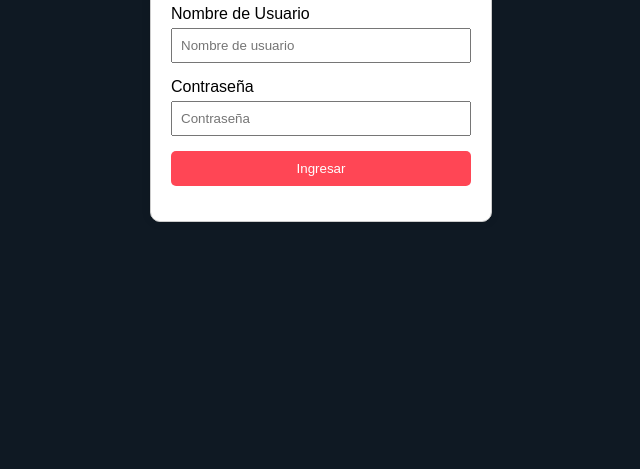
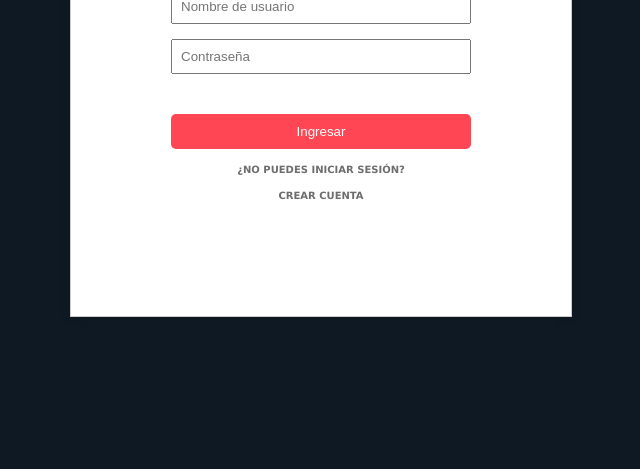
Before and after one commit to Santahhhh/Valopedia, a website: page html/inicio-sesion.html in a window 1280 px wide. Shown: the part 331-800 px from the top of the page, without its empty margins (319-959 px from the left). Drawn offline with Linux system fonts and the light colour scheme.

Commit message:
agregamos detalles a inicio-sesion

```diff
--- a/html/inicio-sesion.html
+++ b/html/inicio-sesion.html
@@ -20,10 +20,9 @@
 
     .login-container {
         width: 300px;
-        padding: 20px;
+        padding: 100px;
         background-color: #fff;
         border: 1px solid #ccc;
-        border-radius: 10px;
         box-shadow: 0 0 10px rgba(0, 0, 0, 0.1);
     }
 
@@ -55,10 +54,27 @@
         border: none;
         border-radius: 5px;
         cursor: pointer;
+        margin-top: 25px;
     }
 
     .form-group button:hover {
         background-color: #D13539;
+    }
+
+    .create-acc {
+        display: flex;
+        align-items: center;
+        justify-content: center;
+        color: #6D6D6D;
+        background-color: white;
+        text-decoration: none;
+        font-family: 'Lucida Sans', 'Lucida Sans Regular', 'Lucida Grande', 'Lucida Sans Unicode', Geneva, Verdana, sans-serif;
+        font-size: 10px;
+        font-weight: bold;
+    }
+
+    .create-acc:hover {
+        color: black;
     }
 </style>
 
@@ -67,15 +83,19 @@
         <h2>Iniciar Sesión</h2>
         <form action="/login" method="POST">
             <div class="form-group">
-                <label for="username">Nombre de Usuario</label>
                 <input type="text" id="username" name="username" placeholder="Nombre de usuario" required>
             </div>
             <div class="form-group">
-                <label for="password">Contraseña</label>
                 <input type="password" id="password" name="password" placeholder="Contraseña" required>
             </div>
             <div class="form-group">
                 <button type="submit">Ingresar</button>
+            </div>
+            <div class="form-group">
+                <a class="create-acc" href="#">¿NO PUEDES INICIAR SESIÓN?</a>
+            </div>
+            <div class="form-group">
+                <a class="create-acc" href="#">CREAR CUENTA</a>
             </div>
         </form>
     </div>
```
Also changed, not shown: css/style.css (+114 -6 lines).
